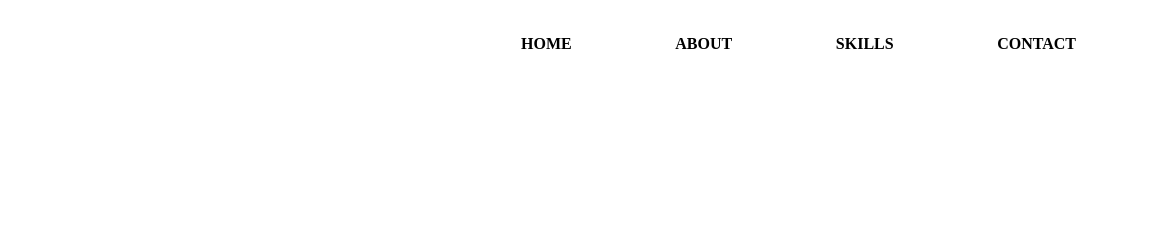
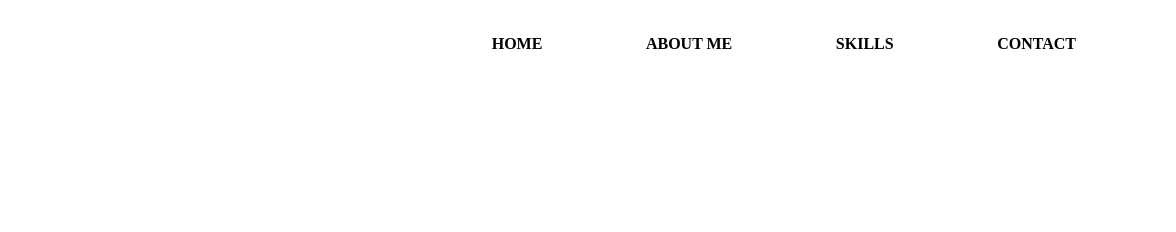
Before and after one commit to subin-pp/portfolio-public, a plain HTML site: page index.html in a window 1280 px wide. Shown: the top 232 px of the page, 104-1280 px from the left. Drawn offline with nearby package versions, Linux system fonts and the light colour scheme; a web font is replaced by a local one.

Commit message:
portfolio v1

```diff
--- a/index.html
+++ b/index.html
@@ -23,7 +23,7 @@
                    <!-- link -->
          <ul>
             <li class="list-items" > <a class="list" href="#main">HOME</a></li>
-            <li class="list-items" > <a class="list" href="#about">ABOUT </a></li>
+            <li class="list-items" > <a class="list" href="#about">ABOUT ME</a></li>
             <li class="list-items" > <a class="list" href="#skill">SKILLS</a></li>
             <li class="list-items" > <a class="list" href="#Contact">CONTACT </a></li>
 
```
